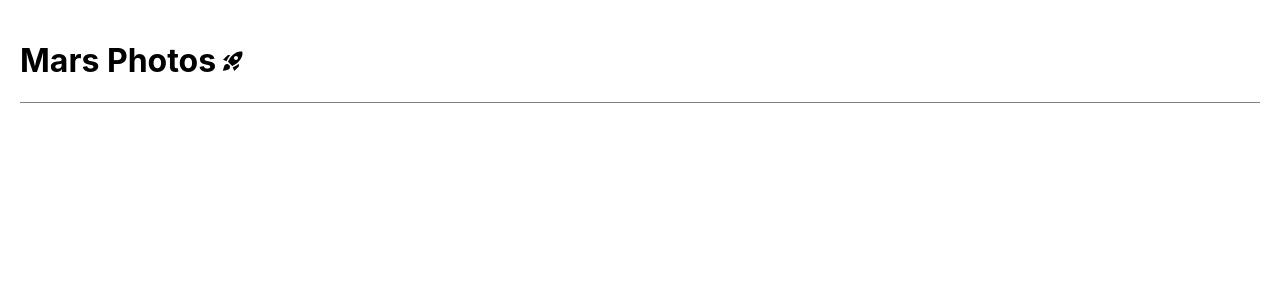
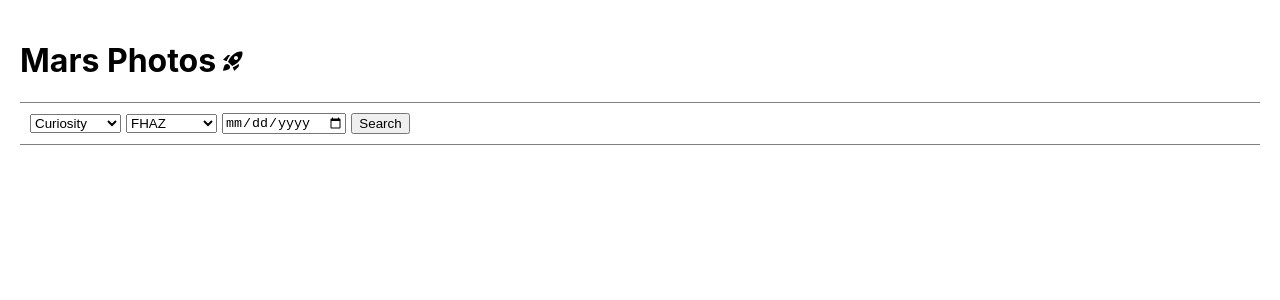
Before and after one commit to juanpabloCamus/test-react-nexosoluciones, a React (Create React App) app: page / in a window 1280 px wide. Shown: the top 300 px of the page. Built offline with nearby package versions, Linux system fonts and the light colour scheme.

Commit message:
add fliterbar structure

```diff
--- a/src/App.js
+++ b/src/App.js
@@ -1,9 +1,11 @@
+import FilterBar from './components/FilterBar';
 import Navbar from './components/Navbar';
 
 function App() {
   return (
     <div className="App">
       <Navbar />
+      <FilterBar />
     </div>
   );
 }
--- a/src/components/FilterBar.jsx
+++ b/src/components/FilterBar.jsx
@@ -0,0 +1,31 @@
+import React from 'react';
+import { rovers, cameras } from '../utils/constants';
+
+const FilterBar = () => {
+  return (
+    <form
+      style={{
+        display: 'flex',
+        alignItems: 'center',
+        gap: '5px',
+        padding: '10px',
+        borderBottom: '1px solid grey',
+      }}
+    >
+      <select>
+        {rovers.map((r) => (
+          <option>{r}</option>
+        ))}
+      </select>
+      <select>
+        {cameras.map((r) => (
+          <option>{r}</option>
+        ))}
+      </select>
+      <input type="date" />
+      <button type="submit">Search</button>
+    </form>
+  );
+};
+
+export default FilterBar;
--- /dev/null
+++ b/src/utils/constants.js
@@ -0,0 +1,13 @@
+export const rovers = ['Curiosity', 'Opportunity', 'Spirit'];
+
+export const cameras = [
+  'FHAZ',
+  'RHAZ',
+  'MAST',
+  'CHEMCAM',
+  'MAHLI',
+  'MARDI',
+  'NAVCAM',
+  'PANCAM',
+  'MINITES',
+];
```
